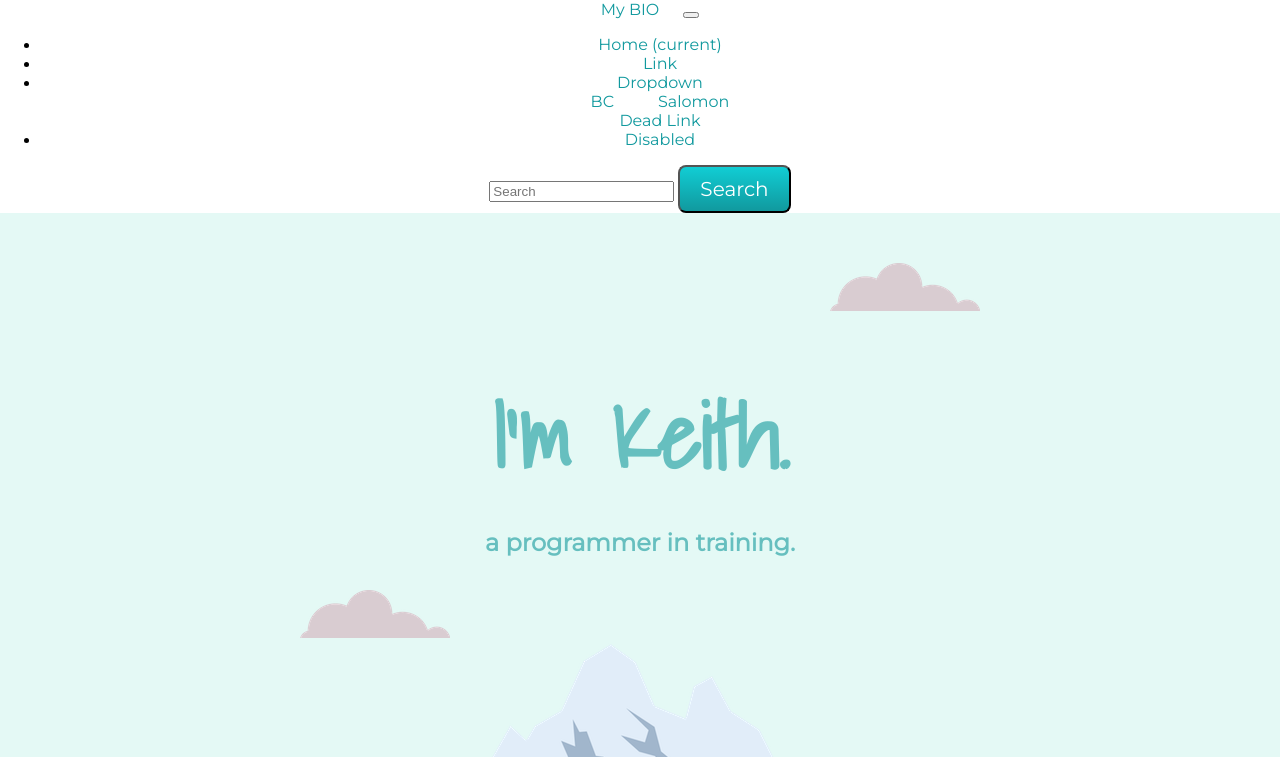
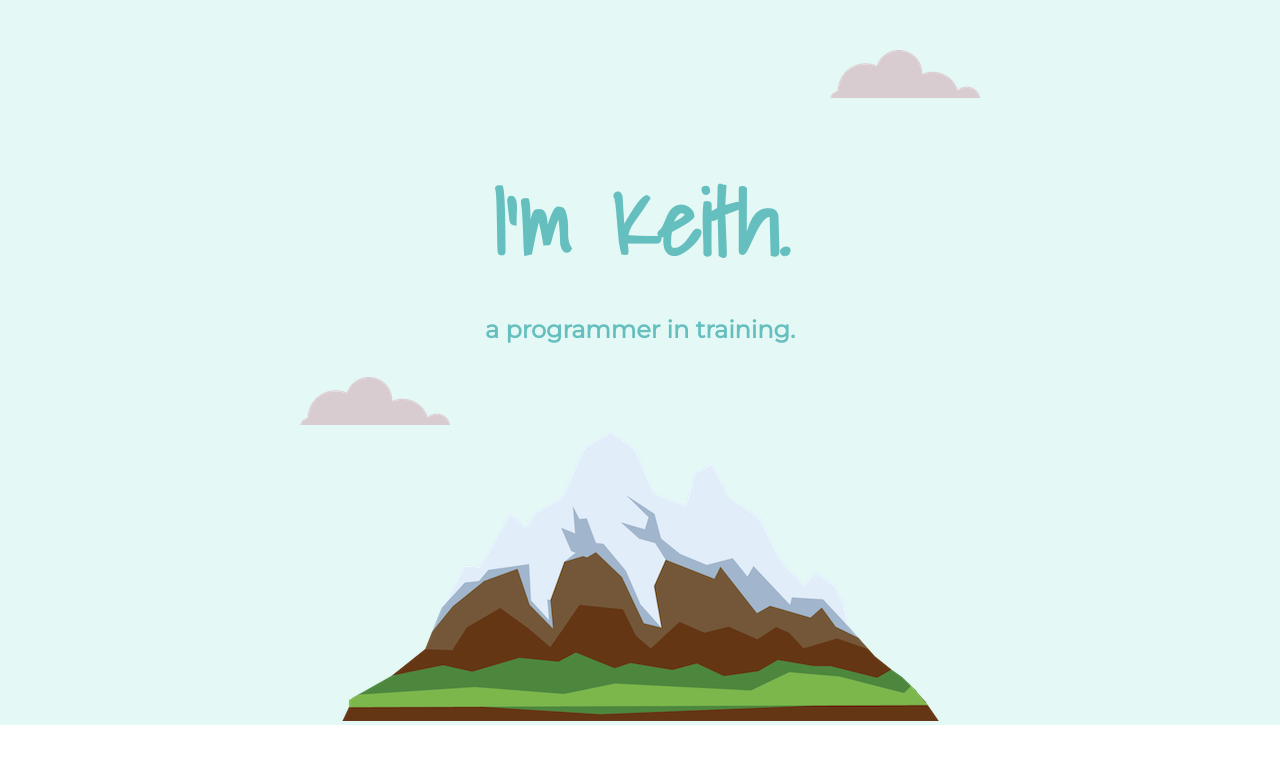
Before and after one commit to keithwfitzgerald/bio2, a plain HTML site: page index.html in a window 1280 px wide. Shown: the top 757 px of the page. Drawn offline with nearby package versions, Linux system fonts and the light colour scheme; a web font is replaced by a local one.

Commit message:
Update index.html

```diff
--- a/index.html
+++ b/index.html
@@ -2,41 +2,7 @@
 <html lang="en" dir="ltr">
 
 <head>
-    <nav class="navbar navbar-expand-lg navbar-light bg-light">
-    <a class="navbar-brand" href="#">My BIO</a>
-    <button class="navbar-toggler" type="button" data-toggle="collapse" data-target="#navbarSupportedContent" aria-controls="navbarSupportedContent" aria-expanded="false" aria-label="Toggle navigation">
-      <span class="navbar-toggler-icon"></span>
-    </button>
 
-    <div class="collapse navbar-collapse" id="navbarSupportedContent">
-      <ul class="navbar-nav mr-auto">
-        <li class="nav-item active">
-          <a class="nav-link" href="#">Home <span class="sr-only">(current)</span></a>
-        </li>
-        <li class="nav-item">
-          <a class="nav-link" href="https://keithwfitzgerald.github.io/bootstrap/">Link</a>
-        </li>
-        <li class="nav-item dropdown">
-          <a class="nav-link dropdown-toggle" href="#" id="navbarDropdown" role="button" data-toggle="dropdown" aria-haspopup="true" aria-expanded="false">
-            Dropdown
-          </a>
-          <div class="dropdown-menu" aria-labelledby="navbarDropdown">
-            <a class="dropdown-item" href="https://www.backcountry.com" target="_blank">BC</a>
-            <a class="dropdown-item" href="https://www.salomon.com/en-us/blog/salomon-hillside-project" target="_blank">Salomon</a>
-            <div class="dropdown-divider"></div>
-            <a class="dropdown-item" href="#">Dead Link</a>
-          </div>
-        </li>
-        <li class="nav-item">
-          <a class="nav-link disabled" href="#" tabindex="-1" aria-disabled="true">Disabled</a>
-        </li>
-      </ul>
-      <form class="form-inline my-2 my-lg-0">
-        <input class="form-control mr-sm-2" type="search" placeholder="Search" aria-label="Search">
-        <button class="btn btn-outline-success my-2 my-sm-0" type="submit">Search</button>
-      </form>
-    </div>
-  </nav>
   <meta charset="utf-8">
   <title>keith fitzgerald</title>
   <link rel="stylesheet" href="CSS/styles.css">
```
